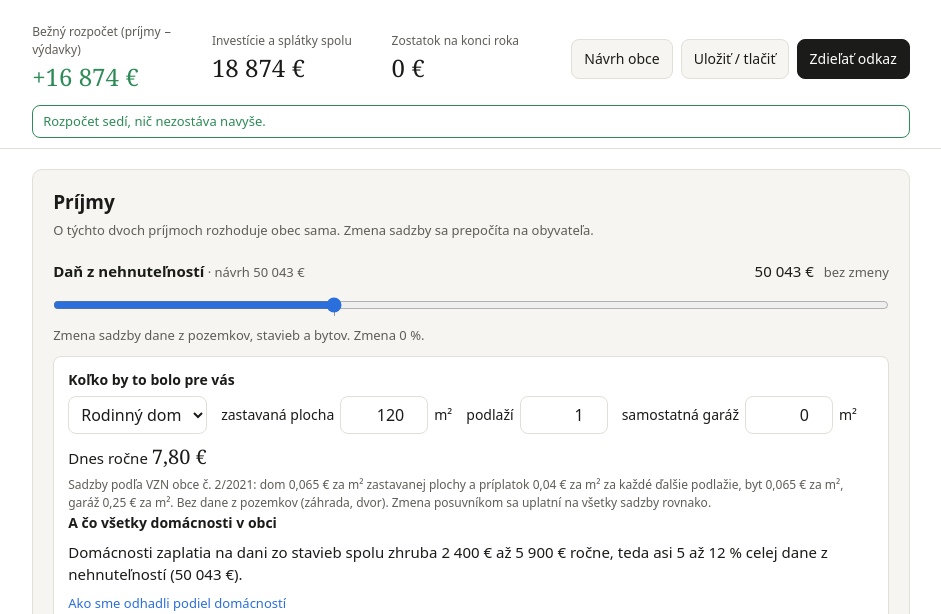
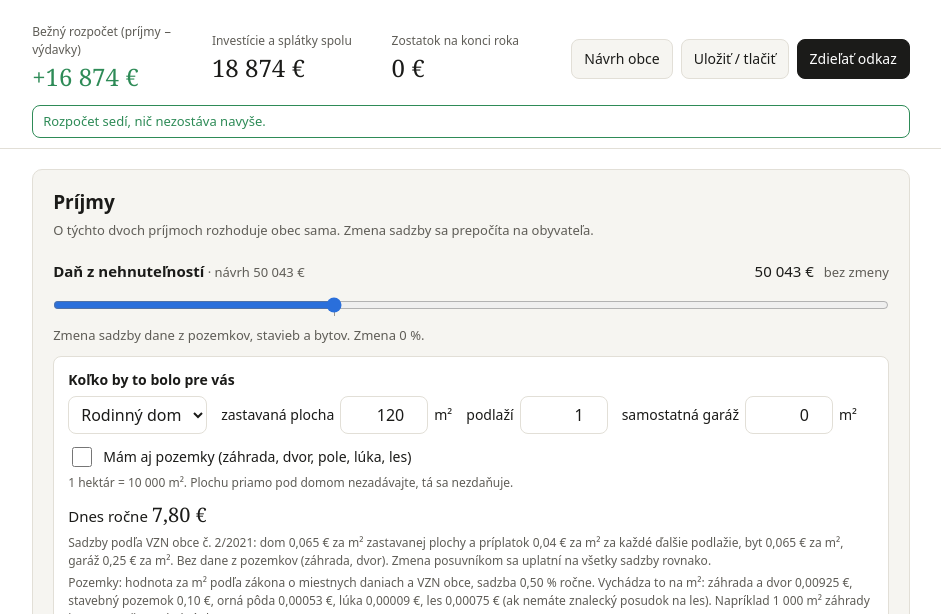
Before and after one commit to nlesko93/Lubietova-monitor, a plain HTML site: page rozpocet-2027/simulator.html in a window 1280 px wide. Shown: the part 186-800 px from the top of the page, without its empty margins (169-1110 px from the left). Drawn offline with Linux system fonts and the light colour scheme; no server answers.

Commit message:
Simulátor: daň z pozemkov v prepočte pre domácnosť
Zaškrtávacie pole „Mám aj pozemky“ pridá záhradu, dvor, stavebný
pozemok, ornú pôdu, lúky a les. Hodnoty pozemkov podľa zákona
582/2004 (príl. 1 pre k. ú. Ľubietová, príl. 2 pre obce 1 001 – 6 000
obyvateľov) a VZN 2/2021, sadzba 0,50 %.

Co-Authored-By: Claude Opus 5.5 <noreply@anthropic.com>
Claude-Session: https://claude.ai/code/session_01QGbqoFT77B4G9P9yTQSYzq

```diff
--- a/rozpocet-2027/simulator.html
+++ b/rozpocet-2027/simulator.html
@@ -84,7 +84,12 @@ footer{margin-top:28px;font-size:13px;color:var(--muted)}
 .hh{margin-top:10px;padding:12px 14px;border:1px solid var(--line);border-radius:8px;background:var(--bg)}
 .hh-title{font-weight:600;font-size:14px;margin-bottom:6px}
 .hh-in{display:flex;flex-wrap:wrap;gap:8px 14px;align-items:center;font-size:14px}
-.hh-in [hidden]{display:none}
+.hh-in [hidden],.hh-in[hidden]{display:none}
+.hh-poz{margin-top:10px}
+.hh-check{display:flex;gap:8px;align-items:center;font-size:14px;cursor:pointer}
+.hh-check input{width:20px;height:20px;accent-color:var(--c0)}
+#hh-poz-in{margin-top:8px}
+#hh-poz-in input[type=number]{width:7em}
 .hh-in label{display:flex;gap:6px;align-items:center}
 .hh-in input[type=number]{font:inherit;font-size:16px;width:5.5em;padding:6px 8px;border:1px solid var(--line);border-radius:8px;background:var(--bg);color:var(--fg);text-align:right}
 .hh-in select{font:inherit;font-size:16px;padding:6px 8px;border:1px solid var(--line);border-radius:8px;background:var(--bg);color:var(--fg)}
@@ -249,7 +254,17 @@ function diffSpan(d) {
 
 // ---------- prepočet pre jednu domácnosť (sadzby z VZN obce) ----------
 const R = {dom: 0.065, podlazie: 0.04, byt: 0.065, garaz: 0.25, odpadDen: 0.096};
-const HH = {typ: 'dom', plocha: 120, podlazia: 1, garaz: 0, byt: 70, osoby: 3};
+// pozemky: hodnota za m² (zákon 582/2004 príl. 1 pre k. ú. Ľubietová, príl. 2 pre obce 1 001 – 6 000 obyv.; VZN 2/2021) × sadzba 0,50 %
+const POZ = [
+  ['zahrada', 'záhrada', 1.85],
+  ['dvor', 'dvor a ostatné plochy (bez plochy pod domom)', 1.85],
+  ['stavebny', 'stavebný pozemok', 20],
+  ['orna', 'orná pôda', 0.1062],
+  ['ttp', 'lúky a pasienky (TTP)', 0.0185],
+  ['les', 'les', 0.15]
+];
+const SADZBA_POZ = 0.005;
+const HH = {typ: 'dom', plocha: 120, podlazia: 1, garaz: 0, byt: 70, osoby: 3, pozemky: false, zahrada: 600, dvor: 200, stavebny: 0, orna: 0, ttp: 0, les: 0};
 // Sčítanie obyvateľov, domov a bytov 2021, obec Ľubietová (scitanie.sk/moja-obec/SK0321508748)
 const SODB = {domy: 412, rodinne: 387, bytoveDomy: 3, bytyBD: 20, plocha: 118.47};
 // odhad dane zo stavieb za všetky domácnosti: rodinný dom 6 až 15 € ročne, byt v bytovom dome asi 5 €
@@ -275,6 +290,14 @@ function hhDan() {
   byt.append(numIn('byt', 'podlahová plocha ', 10, 300, 5, ' m²'));
   sel.addEventListener('change', () => { HH.typ = sel.value; update(); });
   inp.append(sel, dom, byt);
+  const pzWrap = el('div', 'hh-poz');
+  const pzLab = el('label', 'hh-check');
+  const pzCb = document.createElement('input'); pzCb.type = 'checkbox'; pzCb.id = 'hh-pozemky'; pzCb.checked = HH.pozemky;
+  pzCb.addEventListener('change', () => { HH.pozemky = pzCb.checked; update(); });
+  pzLab.append(pzCb, document.createTextNode(' Mám aj pozemky (záhrada, dvor, pole, lúka, les)'));
+  const pzIn = el('div', 'hh-in'); pzIn.id = 'hh-poz-in';
+  POZ.forEach(([k, name]) => pzIn.append(numIn(k, name + ' ', 0, 5000000, 50, ' m²')));
+  pzWrap.append(pzLab, pzIn, el('div', 'hh-src', '1 hektár = 10 000 m². Plochu priamo pod domom nezadávajte, tá sa nezdaňuje.'));
   const out = el('div', 'hh-out'); out.id = 'hh-dan-out';
   const src = el('div', 'hh-src', 'Sadzby podľa VZN obce č. 2/2021: dom 0,065 € za m² zastavanej plochy a príplatok 0,04 € za m² za každé ďalšie podlažie, byt 0,065 € za m², garáž 0,25 € za m². Bez dane z pozemkov (záhrada, dvor). Zmena posuvníkom sa uplatní na všetky sadzby rovnako.');
   const est = el('div', 'hh-out'); est.id = 'hh-dan-obec';
@@ -283,12 +306,13 @@ function hhDan() {
   [
     'Podľa sčítania 2021 má Ľubietová ' + SODB.domy + ' domov, z toho ' + SODB.rodinne + ' rodinných a ' + SODB.bytoveDomy + ' bytové domy s ' + SODB.bytyBD + ' bytmi. Priemerná podlahová plocha bytu je ' + SODB.plocha.toLocaleString('sk-SK') + ' m².',
     'Zastavaná plocha domov v sčítaní nie je. Pri dome s touto podlahovou plochou vychádza daň zo stavby zhruba 6 € (dvojpodlažný, menší pôdorys) až 15 € (prízemný s garážou a kôlňou) ročne.',
-    'Spolu za domácnosti teda ' + eur2(ODHAD.nizky).replace(',00', '') + ' až ' + eur2(ODHAD.vysoky).replace(',00', '') + ' ročne. Daň z pozemkov domácností (záhrady, dvory) v odhade nie je, lebo hodnotu týchto pozemkov pre Ľubietovú nemáme; skutočný podiel domácností bude preto o niečo vyšší.',
+    'Pozemky domácností v odhade nie sú, lebo nevieme, aké veľké záhrady a polia ľudia majú. Pre predstavu: ak by mal každý z ' + SODB.rodinne + ' domov 1 000 m² záhrady a dvora, pridalo by to spolu asi ' + eur2(SODB.rodinne * 1000 * 1.85 * SADZBA_POZ).replace(/,\d\d/, '') + ' ročne.',
+    'Spolu za stavby domácností teda ' + eur2(ODHAD.nizky).replace(',00', '') + ' až ' + eur2(ODHAD.vysoky).replace(',00', '') + ' ročne. So záhradami a poliami bude skutočný podiel domácností o niečo vyšší.',
     'Zvyšok dane z nehnuteľností platia ostatní vlastníci: firmy, vlastníci poľnohospodárskej pôdy a lesov, chát a ďalších stavieb. Koľko presne, rozpočet neuvádza.'
   ].forEach((t) => det.append(el('p', 'small', t)));
   const a = el('a', 'small', 'Údaje zo sčítania 2021 za Ľubietovú'); a.href = 'https://www.scitanie.sk/moja-obec/SK0321508748';
   det.append(a);
-  box.append(inp, out, src, el('div', 'hh-title', 'A čo všetky domácnosti v obci'), est, det);
+  box.append(inp, pzWrap, out, src, el('div', 'hh-src', 'Pozemky: hodnota za m² podľa zákona o miestnych daniach a VZN obce, sadzba 0,50 % ročne. Vychádza to na m²: záhrada a dvor 0,00925 €, stavebný pozemok 0,10 €, orná pôda 0,00053 €, lúka 0,00009 €, les 0,00075 € (ak nemáte znalecký posudok na les). Napríklad 1 000 m² záhrady je 9,25 € ročne, 1 hektár lesa 7,50 €.'), el('div', 'hh-title', 'A čo všetky domácnosti v obci'), est, det);
   return box;
 }
 function hhOdpad() {
@@ -304,11 +328,13 @@ function hhOdpad() {
 const eur2 = (v) => v.toLocaleString('sk-SK', {minimumFractionDigits: 2, maximumFractionDigits: 2}).replace(/\s/g, NB) + NB + '€';
 const seur2 = (v) => (v > 0.004 ? '+' : v < -0.004 ? '−' : '') + eur2(Math.abs(v));
 function hhCalc() {
-  const danDnes = HH.typ === 'byt' ? HH.byt * R.byt : HH.plocha * (R.dom + R.podlazie * Math.max(0, HH.podlazia - 1)) + HH.garaz * R.garaz;
+  const stavby = HH.typ === 'byt' ? HH.byt * R.byt : HH.plocha * (R.dom + R.podlazie * Math.max(0, HH.podlazia - 1)) + HH.garaz * R.garaz;
+  const pozemky = HH.pozemky ? POZ.reduce((s, [k, , val]) => s + HH[k] * val * SADZBA_POZ, 0) : 0;
+  const danDnes = stavby + pozemky;
   const danNova = danDnes * (1 + S.dan / 100);
   const odpadDnes = HH.osoby * R.odpadDen * 365;
   const odpadNovy = odpadDnes * (1 + S.odpad / 100);
-  return {danDnes, danNova, odpadDnes, odpadNovy};
+  return {danDnes, danNova, odpadDnes, odpadNovy, stavby, pozemky};
 }
 
 function buildIncome() {
@@ -446,12 +472,14 @@ function update() {
     o.replaceChildren(document.createTextNode('Dnes ročne '), el('b', '', eur2(dnes)));
     if (pct) o.append(document.createTextNode(', po vašej zmene '), el('b', '', eur2(nova)), el('span', 'diff ' + (nova > dnes ? 'neg' : 'pos'), ' ' + seur2(nova - dnes) + ' ročne'));
   };
+  $('hh-poz-in').hidden = !HH.pozemky;
   hhOut('hh-dan-out', hh.danDnes, hh.danNova, S.dan);
+  if (HH.pozemky) $('hh-dan-out').append(el('div', 'hh-src', 'Z toho dnes stavba ' + eur2(hh.stavby) + ' a pozemky ' + eur2(hh.pozemky) + '.'));
   {
     const o = $('hh-dan-obec');
     const r0 = (v) => fmt(Math.round(v / 100) * 100);
     const podielN = Math.round(ODHAD.nizky / D.inc.dan * 100), podielV = Math.round(ODHAD.vysoky / D.inc.dan * 100);
-    let t = 'Domácnosti zaplatia na dani zo stavieb spolu zhruba ' + r0(ODHAD.nizky) + ' až ' + r0(ODHAD.vysoky) + ' ročne, teda asi ' + podielN + ' až ' + podielV + ' % celej dane z nehnuteľností (' + fmt(D.inc.dan) + ').';
+    let t = 'Domácnosti zaplatia na dani zo stavieb (bez pozemkov) spolu zhruba ' + r0(ODHAD.nizky) + ' až ' + r0(ODHAD.vysoky) + ' ročne, teda asi ' + podielN + ' až ' + podielV + ' % celej dane z nehnuteľností (' + fmt(D.inc.dan) + ').';
     if (S.dan) t += ' Z vašej zmeny ' + sfmt(c.danDiff) + ' by na ne pripadlo približne ' + sfmt(ODHAD.nizky * S.dan / 100) + ' až ' + sfmt(ODHAD.vysoky * S.dan / 100) + ', zvyšok na ostatných vlastníkov.';
     o.textContent = t;
   }
@@ -511,7 +539,7 @@ function update() {
     const parts = [];
     if (S.dan) parts.push('daň ' + seur2(hh2.danNova - hh2.danDnes));
     if (S.odpad) parts.push('odpad ' + seur2(hh2.odpadNovy - hh2.odpadDnes));
-    list.append(el('li', '', 'Pre domácnosť z prepočtu (' + (HH.typ === 'byt' ? 'byt ' + HH.byt + ' m²' : 'dom ' + HH.plocha + ' m², ' + HH.podlazia + ' podl.') + ', ' + HH.osoby + ' os.): ' + parts.join(', ') + ' ročne'));
+    list.append(el('li', '', 'Pre domácnosť z prepočtu (' + (HH.typ === 'byt' ? 'byt ' + HH.byt + ' m²' : 'dom ' + HH.plocha + ' m², ' + HH.podlazia + ' podl.') + (HH.pozemky ? ' a pozemky' : '') + ', ' + HH.osoby + ' os.): ' + parts.join(', ') + ' ročne'));
   }
   $('sum-capita').textContent = 'Výdavky obce a školy spolu: ' + fmt(c.bv) + ', teda ' + fmt(c.bv / POP) + ' na obyvateľa.' +
     (Math.round(perCap) ? ' Zmena daní a poplatkov: ' + sfmt(perCap) + ' na obyvateľa ročne.' : '');
```
